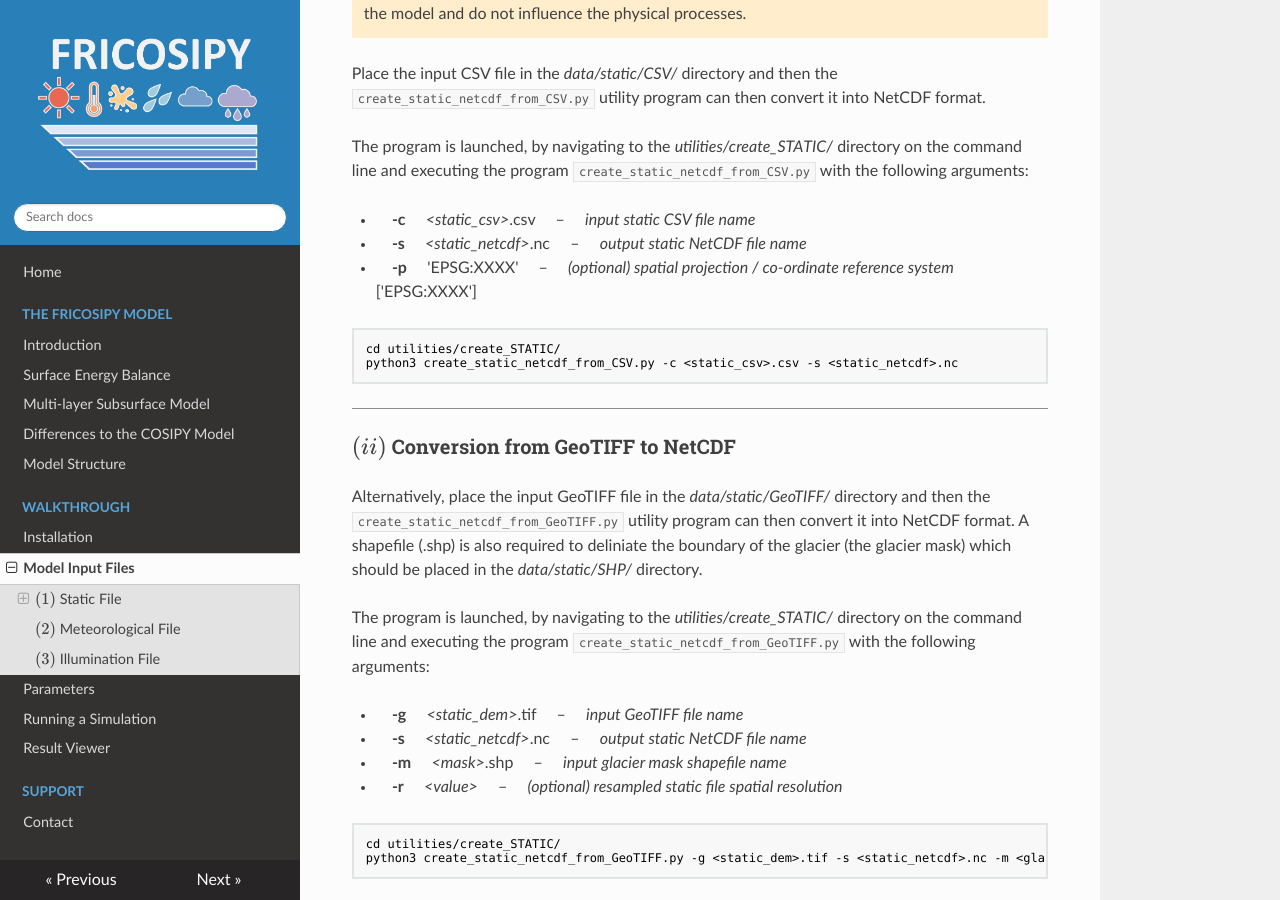
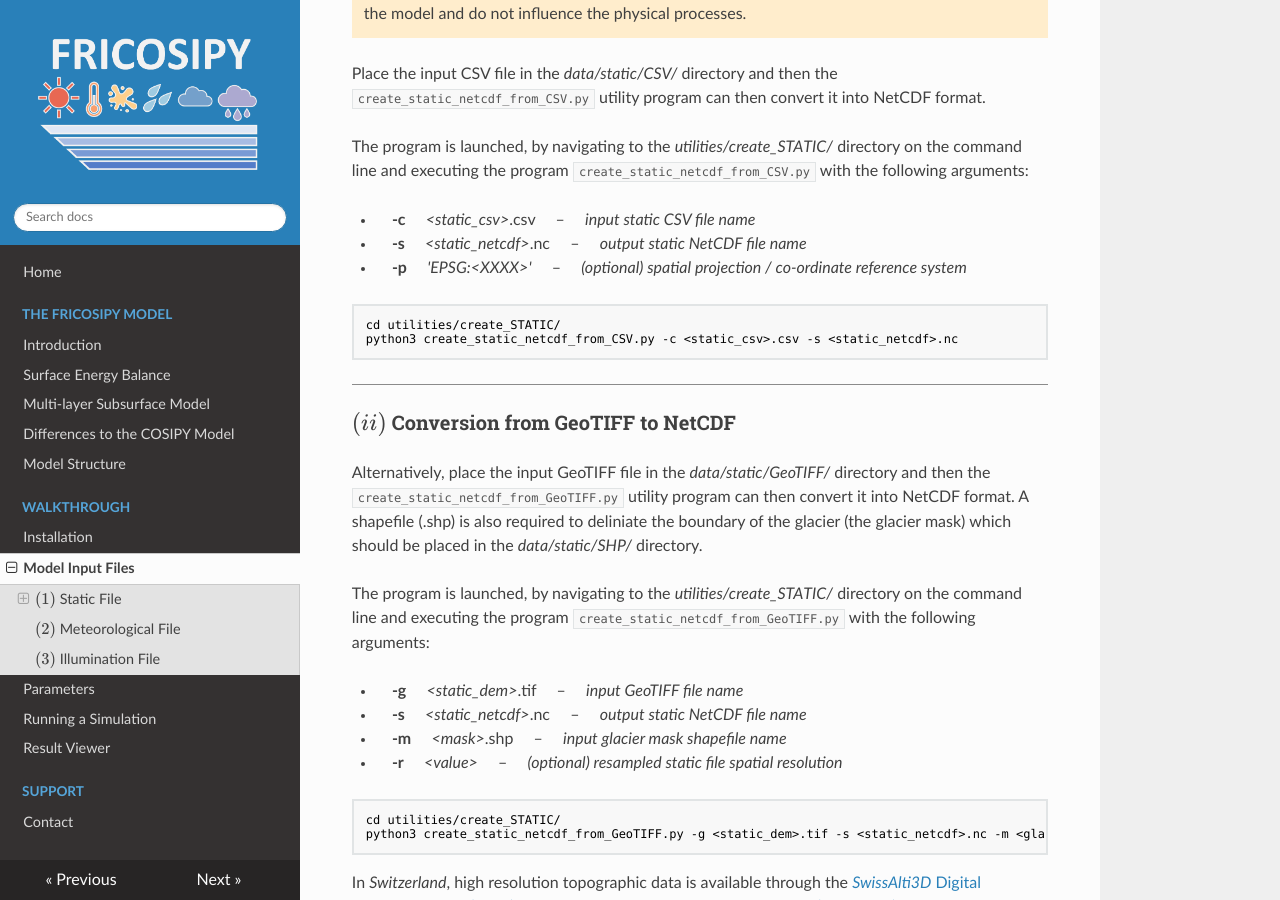
Before and after one commit to MarcusGastaldello/FRICOSIPY, an MkDocs documentation site: the page built from docs/model_input_files.md, in a window 1280 px wide and 900 px high, scrolled down 1458 px. Built offline with MkDocs 1.6.1, drawn with Linux system fonts in a browser that asks for light colours.

Commit message:
Clarify -p argument format in model_input_files.md
Updated the documentation to clarify the format for the -p argument.

````diff
--- a/docs/model_input_files.md
+++ b/docs/model_input_files.md
@@ -62,7 +62,7 @@ The program is launched, by navigating to the *utilities/create_STATIC/* directo
 
 * &emsp; **-c** &emsp; *&lt;static_csv&gt;*.csv &emsp; &ndash; &emsp; *input static CSV file name*
 * &emsp; **-s** &emsp; *&lt;static_netcdf&gt;*.nc &emsp; &ndash; &emsp; *output static NetCDF file name*
-* &emsp; **-p** &emsp; 'EPSG:XXXX' &emsp; &ndash; &emsp; *(optional) spatial projection / co-ordinate reference system* ['EPSG:XXXX']
+* &emsp; **-p** &emsp; *'EPSG:&lt;XXXX&gt;'* &emsp; &ndash; &emsp; *(optional) spatial projection / co-ordinate reference system*
 
 ```
 cd utilities/create_STATIC/
````
